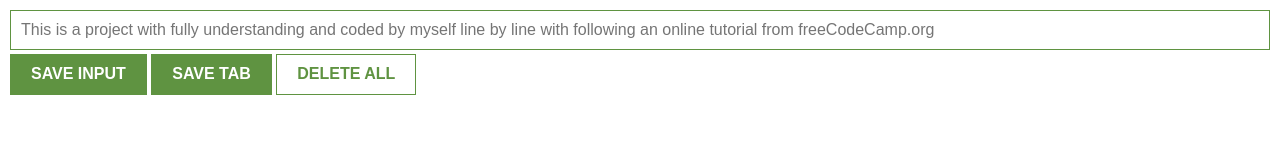
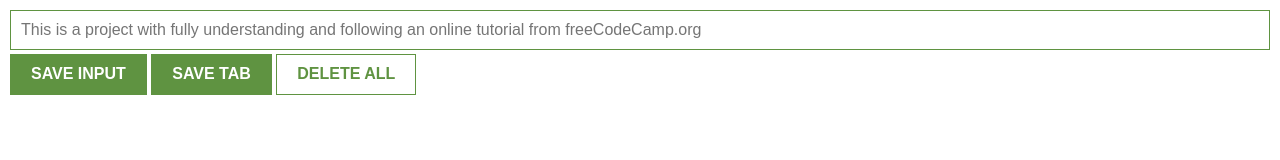
Before and after one commit to TecJoJo/JavaScript-Projects-exercises, a browser extension: page leadstracker/index.html in a window 1280 px wide. Drawn offline with nearby package versions, Linux system fonts and the light colour scheme.

Commit message:
Update index.html

```diff
--- a/leadstracker/index.html
+++ b/leadstracker/index.html
@@ -3,7 +3,7 @@
         <link rel="stylesheet" href="index.css">
     </head>
     <body>
-        <input type="text" id="input-el" placeholder="This is a project with fully understanding and coded by myself line by line with following an online tutorial from freeCodeCamp.org ">
+        <input type="text" id="input-el" placeholder="This is a project with fully understanding and following an online tutorial from freeCodeCamp.org ">
         <button id="input-btn">SAVE INPUT</button>
         <button id="tab-btn">SAVE TAB</button>
         <button id="delete-btn">DELETE ALL</button>
```
